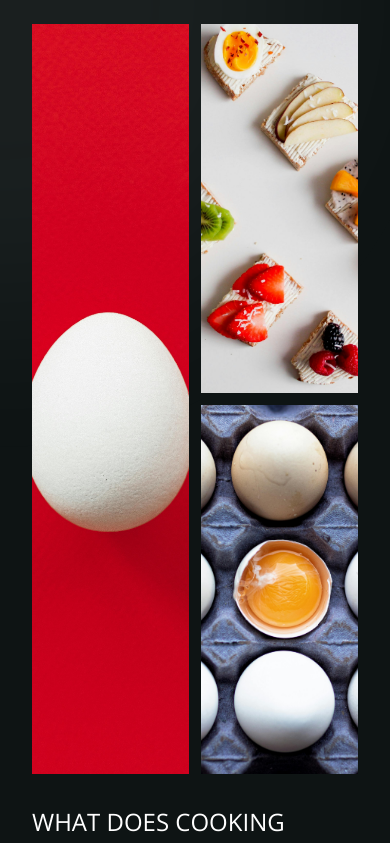
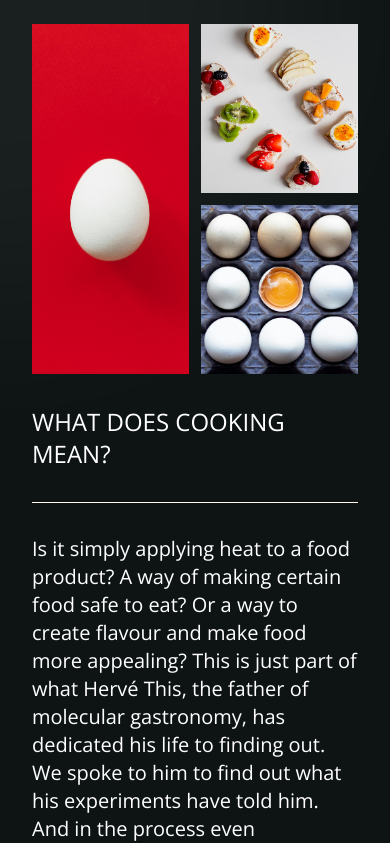
Before and after one commit to angelika-mac/taste-orchard, a Next.js app: page / in a window 390 px wide. Shown: the top 843 px of the page. Built offline with nearby package versions, Linux system fonts and the light colour scheme.

Commit message:
fix max-height of image on small screen

```diff
--- a/app/Components/HeroComponent.tsx
+++ b/app/Components/HeroComponent.tsx
@@ -23,7 +23,7 @@ export const HeroComponent = () => {
         className="flex flex-col lg:flex-row gap-8 mx-auto my-0 justify-center"
       >
 
-        <div className="flex gap-3 w-full min-h-[750px] md:min-h-[550px] lg:min-h-[750px] lg:w-1/2">
+        <div className="flex gap-3 w-full min-h-[350px] md:min-h-[550px] lg:min-h-[750px] lg:w-1/2">
 
             <ImageContainer
               src={content.images[0]}
```
